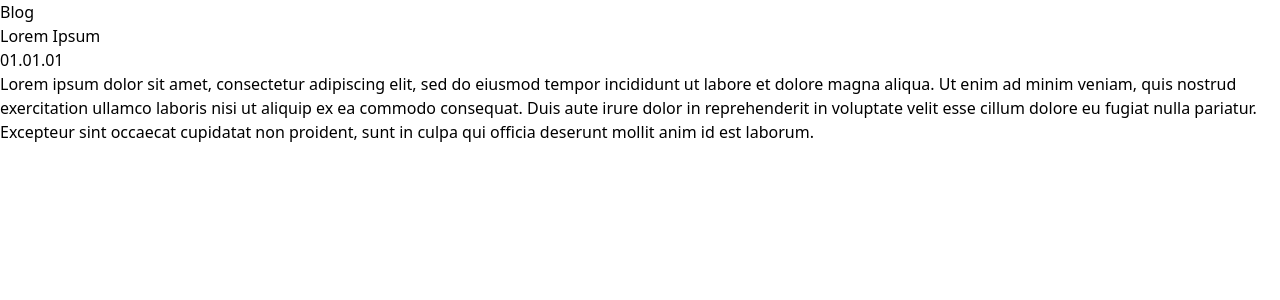
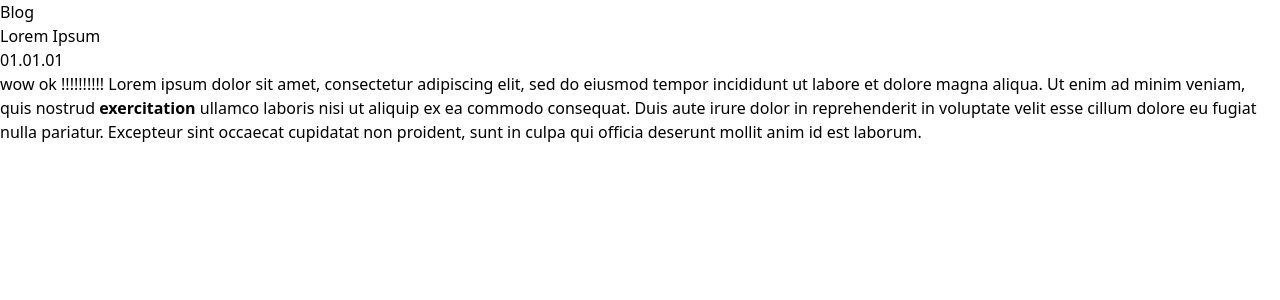
Before and after one commit to muddv/personal-portfolio, a Next.js app: page /blog in a window 1280 px wide. Shown: the top 300 px of the page. Built offline with nearby package versions, Linux system fonts and the light colour scheme.

Commit message:
Text of posts for blogs can now be loaded from .md files

```diff
--- a/next.config.js
+++ b/next.config.js
@@ -4,4 +4,14 @@ const nextConfig = {
   swcMinify: true,
 }
 
-module.exports = nextConfig
+module.exports = {
+  nextConfig,
+  webpack: (config) => {
+    config.module.rules.push({
+      test:/\.md$/,
+      loader: "raw-loader"
+    })
+    return config
+  },
+
+}
--- a/package.json
+++ b/package.json
@@ -11,7 +11,8 @@
   "dependencies": {
     "next": "12.2.2",
     "react": "18.2.0",
-    "react-dom": "18.2.0"
+    "react-dom": "18.2.0",
+    "react-markdown": "^8.0.3"
   },
   "devDependencies": {
     "@types/node": "18.0.3",
@@ -21,6 +22,7 @@
     "eslint": "8.19.0",
     "eslint-config-next": "12.2.2",
     "postcss": "^8.4.14",
+    "raw-loader": "^4.0.2",
     "tailwindcss": "^3.1.6",
     "typescript": "4.7.4"
   }
--- a/src/pages/blog.tsx
+++ b/src/pages/blog.tsx
@@ -2,6 +2,8 @@ import type { NextPage } from 'next'
 import Head from 'next/head'
 import React from 'react';
 import { useState, useEffect } from 'react';
+import test from "./test.md"
+import ReactMarkdown from 'react-markdown'
 
 interface Props {
     postTitle: string,
@@ -14,7 +16,7 @@ const Post: NextPage<Props> = ({ postTitle = "No Title", date = "", text = "" })
         <>
             <h1>{postTitle}</h1>
             <div>{date}</div>
-            <div>{text}</div>
+            <ReactMarkdown>{text}</ReactMarkdown>
         </>
     )
 }
@@ -28,7 +30,7 @@ const Blog: NextPage = () => {
                 <link rel="icon" href="/favicon.ico" />
             </Head>
             <h1>Blog</h1>
-            <Post postTitle={'Lorem Ipsum'} date={'01.01.01'} text={"Lorem ipsum dolor sit amet, consectetur adipiscing elit, sed do eiusmod tempor incididunt ut labore et dolore magna aliqua. Ut enim ad minim veniam, quis nostrud exercitation ullamco laboris nisi ut aliquip ex ea commodo consequat. Duis aute irure dolor in reprehenderit in voluptate velit esse cillum dolore eu fugiat nulla pariatur. Excepteur sint occaecat cupidatat non proident, sunt in culpa qui officia deserunt mollit anim id est laborum."} />
+            <Post postTitle={'Lorem Ipsum'} date={'01.01.01'} text={test} />
         </>
     )
 }
--- /dev/null
+++ b/src/pages/test.md
@@ -0,0 +1,3 @@
+wow ok
+!!!!!!!!!!
+Lorem ipsum dolor sit amet, consectetur adipiscing elit, sed do eiusmod tempor incididunt ut labore et dolore magna aliqua. Ut enim ad minim veniam, quis nostrud **exercitation** ullamco laboris nisi ut aliquip ex ea commodo consequat. Duis aute irure dolor in reprehenderit in voluptate velit esse cillum dolore eu fugiat nulla pariatur. Excepteur sint occaecat cupidatat non proident, sunt in culpa qui officia deserunt mollit anim id est laborum.
```
Also changed, not shown: 1 other file (tests, documents, lock files or other folders).
